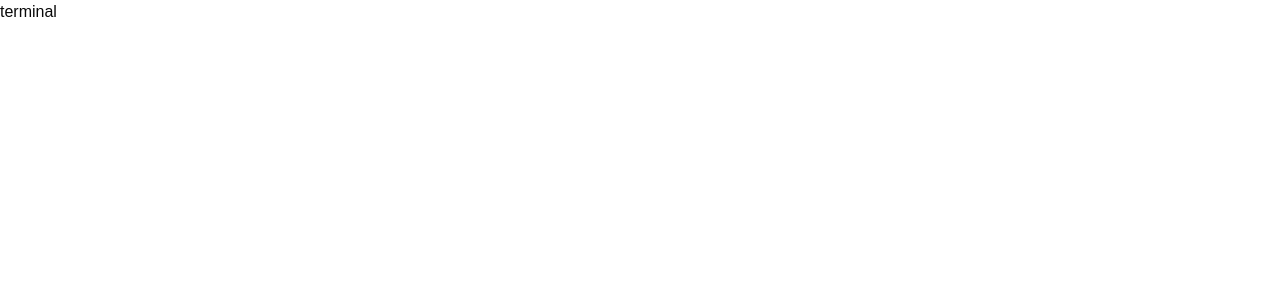
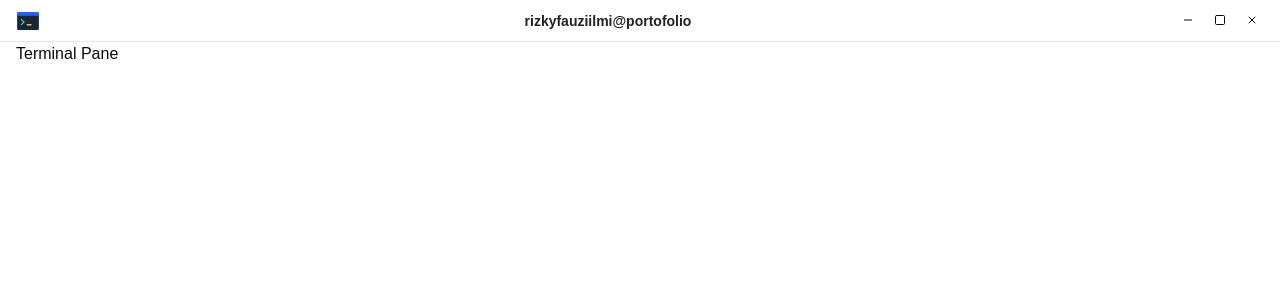
Before and after one commit to rizkyfauziilmi/rizkyfauziilmi.github.io, a React (Vite) app: page / in a window 1280 px wide. Shown: the top 300 px of the page. Built offline with nearby package versions, Linux system fonts and the light colour scheme.

Commit message:
Add terminal window layout
Compose the terminal from a title bar with app icon, title, and window
controls plus a placeholder pane.

```diff
--- a/src/App.tsx
+++ b/src/App.tsx
@@ -1,5 +1,5 @@
+import Terminal from "./components/terminal";
 import { ThemeProvider } from "./components/theme-provider";
-import { Terminal } from "./components/terminal";
 
 function App() {
   return (
--- /dev/null
+++ b/src/components/svgs/terminal-icon.tsx
@@ -0,0 +1,51 @@
+import type { ComponentProps } from "react";
+
+import { cn } from "@/lib/utils";
+
+type TerminalIconProps = ComponentProps<"svg">;
+
+export function TerminalIcon({ className, style, ...props }: TerminalIconProps) {
+  return (
+    <svg
+      xmlns="http://www.w3.org/2000/svg"
+      version="1.1"
+      viewBox="0 0 1024 1024"
+      fill="#000000"
+      className={cn("icon", className)}
+      style={{
+        verticalAlign: "middle",
+        fill: "currentColor",
+        overflow: "hidden",
+        ...style,
+      }}
+      {...props}
+    >
+      <g id="SVGRepo_bgCarrier" strokeWidth="0"></g>
+      <g
+        id="SVGRepo_tracerCarrier"
+        strokeLinecap="round"
+        strokeLinejoin="round"
+      ></g>
+      <g id="SVGRepo_iconCarrier">
+        <path
+          d="M48 128m64 0l800 0q64 0 64 64l0 640q0 64-64 64l-800 0q-64 0-64-64l0-640q0-64 64-64Z"
+          fill="#17243B"
+        ></path>
+        <path
+          d="M112 128h800q64 0 64 64v96H48V192q0-64 64-64z"
+          fill="#2563EB"
+        ></path>
+        <path
+          d="M204 472q-16-16 0-34t36 0l128 104q20 18 0 36l-128 104q-20 18-36 0t0-34l106-88z"
+          fill="#4ADE80"
+        ></path>
+        <path
+          d="M448 640m32 0l160 0q32 0 32 32l0 0q0 32-32 32l-160 0q-32 0-32-32l0 0q0-32 32-32Z"
+          fill="#FBBF24"
+        ></path>
+      </g>
+    </svg>
+  );
+}
+
+export default TerminalIcon;
--- a/src/components/terminal.tsx
+++ /dev/null
@@ -1,3 +0,0 @@
-export function Terminal() {
-  return <div className="min-h-svh">terminal</div>;
-}
--- /dev/null
+++ b/src/components/terminal/app-icon.tsx
@@ -0,0 +1,5 @@
+import TerminalIcon from "../svgs/terminal-icon";
+
+export function AppIcon() {
+  return <TerminalIcon className="size-6" />;
+}
--- /dev/null
+++ b/src/components/terminal/app-title.tsx
@@ -0,0 +1,7 @@
+interface AppTitleProps {
+  title: string;
+}
+
+export function AppTitle({ title }: AppTitleProps) {
+  return <h4 className="font-bold text-sm opacity-90">{title}</h4>;
+}
--- /dev/null
+++ b/src/components/terminal/index.tsx
@@ -0,0 +1,11 @@
+import { TerminalPane } from "./terminal-pane";
+import { TitleBar } from "./title-bar";
+
+export default function Terminal() {
+  return (
+    <div className="min-h-screen">
+      <TitleBar />
+      <TerminalPane />
+    </div>
+  );
+}
--- /dev/null
+++ b/src/components/terminal/terminal-pane.tsx
@@ -0,0 +1,3 @@
+export function TerminalPane() {
+  return <div className="px-4">Terminal Pane</div>;
+}
--- /dev/null
+++ b/src/components/terminal/title-bar.tsx
@@ -0,0 +1,13 @@
+import { AppIcon } from "./app-icon";
+import { AppTitle } from "./app-title";
+import { WindowDecoration } from "./window-decoration";
+
+export function TitleBar() {
+  return (
+    <div className="border-b flex items-center justify-between px-4 py-2">
+      <AppIcon />
+      <AppTitle title="rizkyfauziilmi@portofolio" />
+      <WindowDecoration />
+    </div>
+  );
+}
--- /dev/null
+++ b/src/components/terminal/window-decoration.tsx
@@ -0,0 +1,18 @@
+import { Button } from "../ui/button";
+import { XIcon, SquareIcon, MinusIcon } from "lucide-react";
+
+export function WindowDecoration() {
+  return (
+    <div className="space-x-2">
+      <Button size="icon-xs" className="rounded-full" variant="ghost">
+        <MinusIcon />
+      </Button>
+      <Button size="icon-xs" className="rounded-full" variant="ghost">
+        <SquareIcon />
+      </Button>
+      <Button size="icon-xs" className="rounded-full" variant="ghost">
+        <XIcon />
+      </Button>
+    </div>
+  );
+}
```
